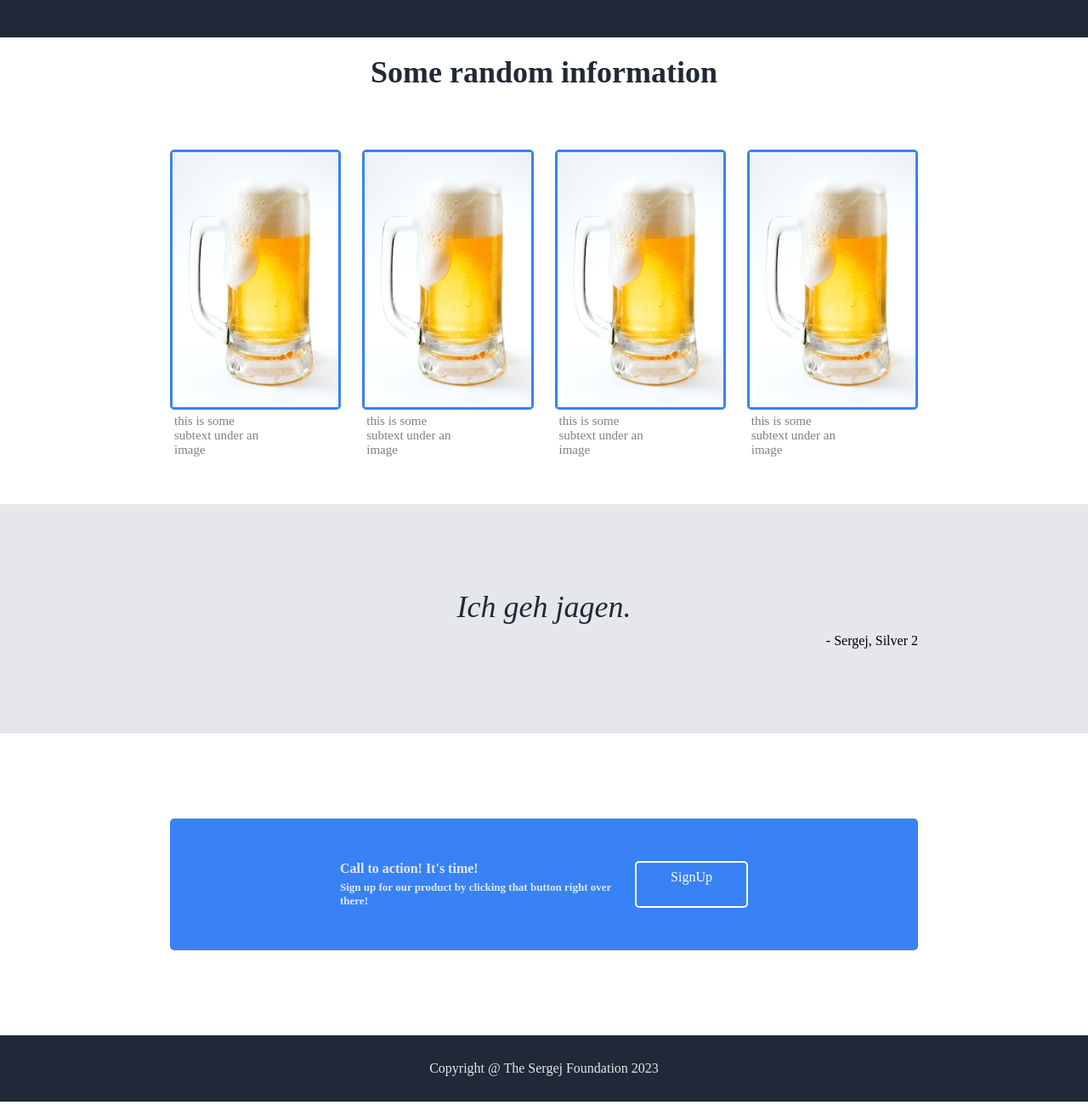
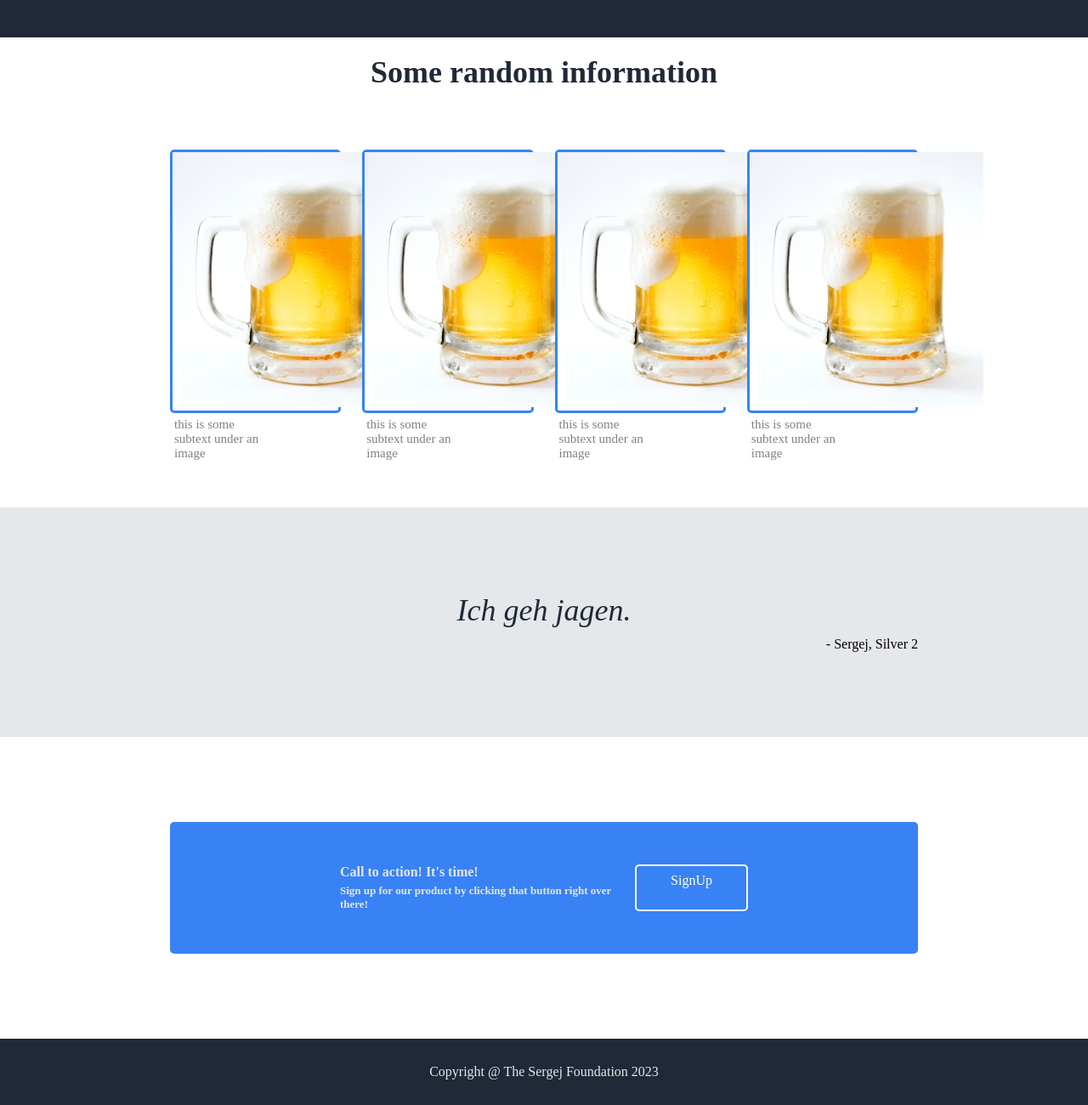
Before and after one commit to kawanro/SergejsErsteWebsite, a plain HTML site: page index.html in a window 1280 px wide. Shown: the part 774-2074 px from the top of the page at 85% size. Drawn offline with Linux system fonts and the light colour scheme.

Commit message:
send help

```diff
--- a/styles.css
+++ b/styles.css
@@ -72,11 +72,10 @@ a:link{
 .combo1{
     display: flex;
     flex-direction: column;
+    width: 15%;
+    flex: 1 1 50%;
 }
 
-img { max-width: 100%;
-       display: flex;
-       min-height: 0%;}
 
 .border{
     border: 10px;
@@ -122,6 +121,7 @@ img { max-width: 100%;
     background-color: #3882f6;
     border-radius: 5px;
     padding: 50px 200px;
+    flex: 1 1 50%;
 }
 
 .textBot{
```
